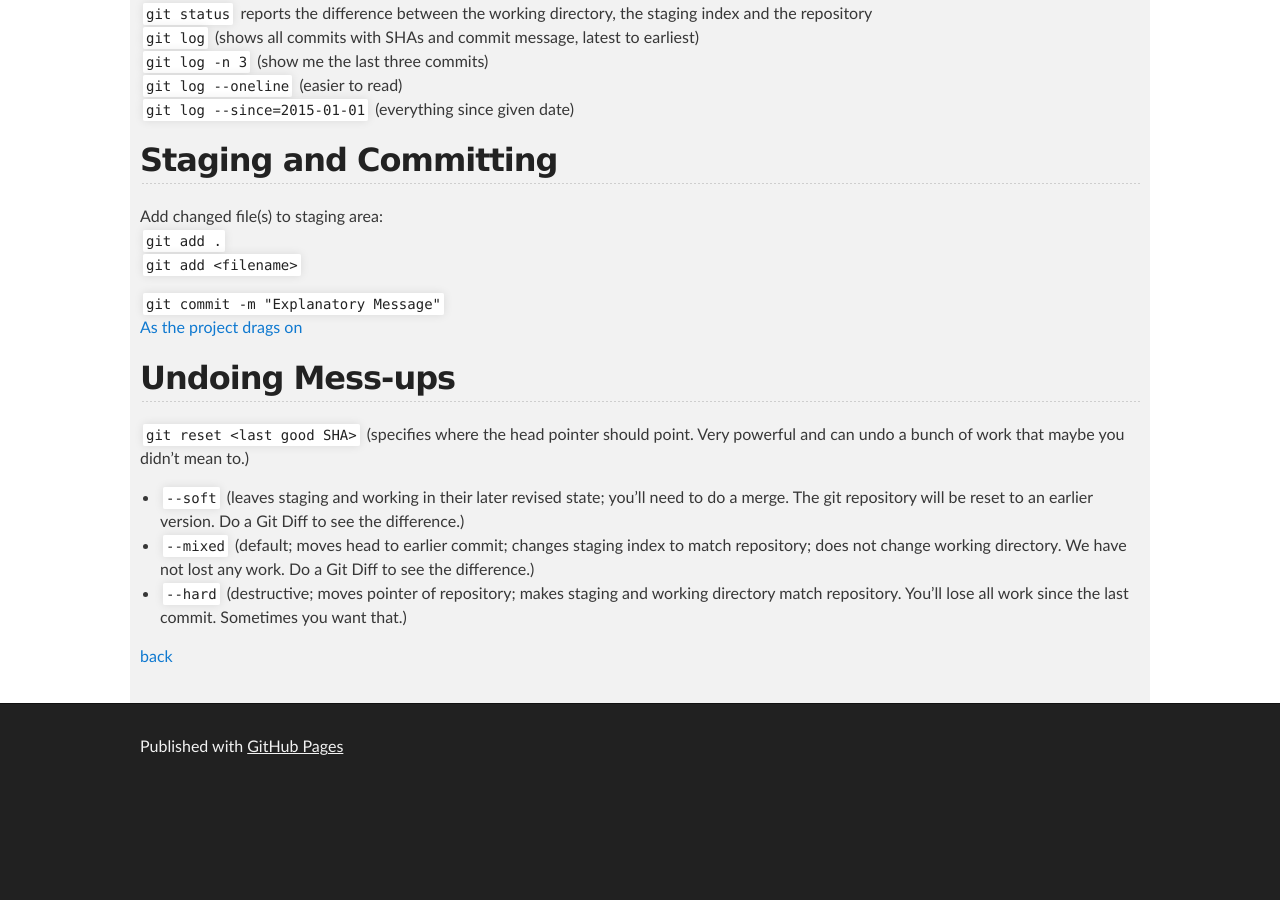
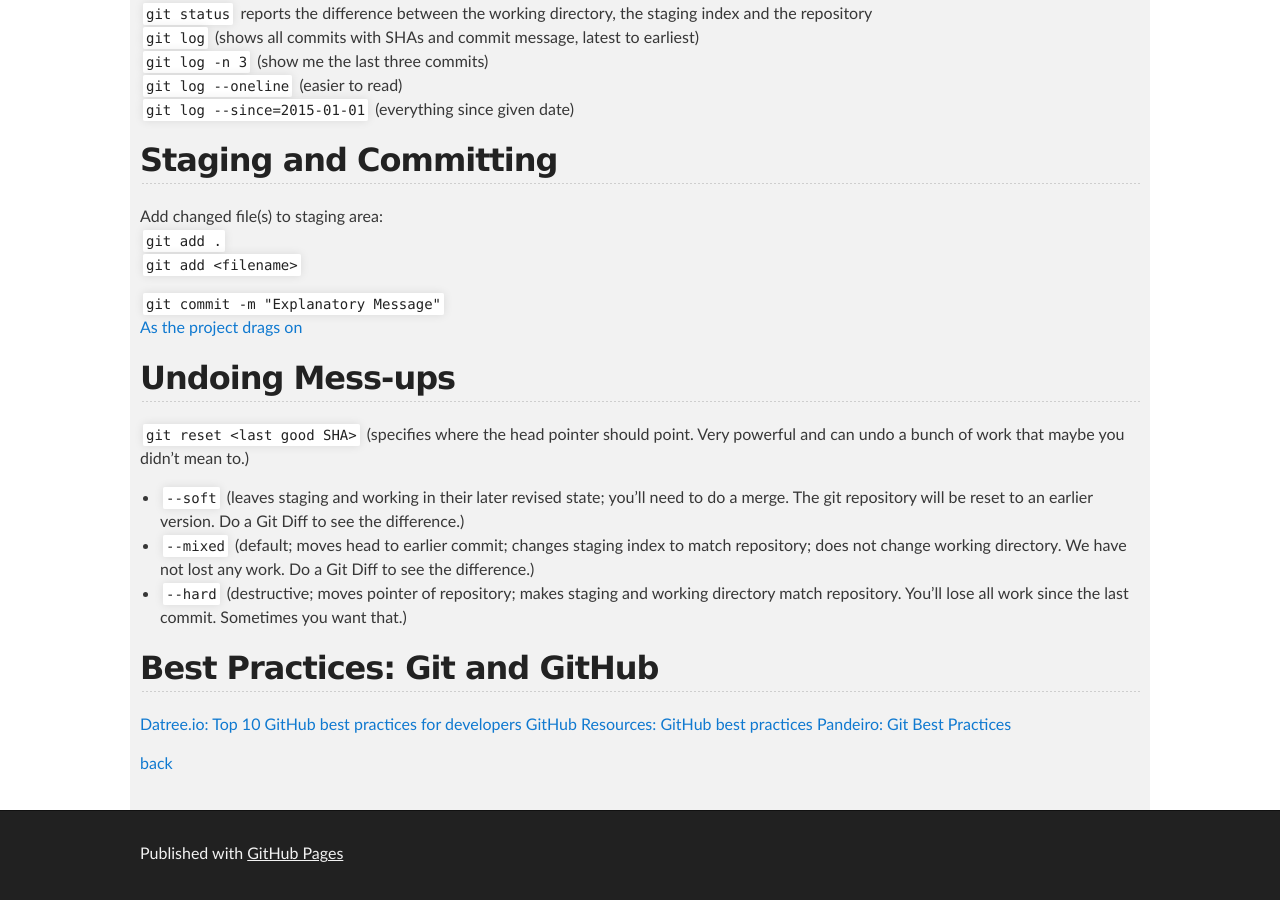
Before and after one commit to cathysnider/cathysnider.github.io, a Jekyll site: the page built from gitcommands.md, in a window 1280 px wide and 900 px high, scrolled down 1314 px. Built offline with Jekyll 4.4.1, drawn with Linux system fonts in a browser that asks for light colours; before the commit the page ends 2107 px from its top, so only the background shows below that.

Commit message:
Add Links to GitHub Best Practices

```diff
--- a/gitcommands.md
+++ b/gitcommands.md
@@ -59,5 +59,10 @@ Add changed file(s) to staging area:<br />
 * `--mixed` (default; moves head to earlier commit; changes staging index to match repository; does not change working directory. We have not lost any work. Do a Git Diff to see the difference.)
 * `--hard` (destructive; moves pointer of repository; makes staging and working directory match repository. You'll lose all work since the last commit. Sometimes you want that.)
 
+## Best Practices: Git and GitHub
+[Datree.io: Top 10 GitHub best practices for developers](https://datree.io/github-best-practices/)
+[GitHub Resources: GitHub best practices](https://resources.github.com/videos/github-best-practices/)
+[Pandeiro: Git Best Practices](https://gist.github.com/pandeiro/1552496)
+
 
 [back](./)
```
